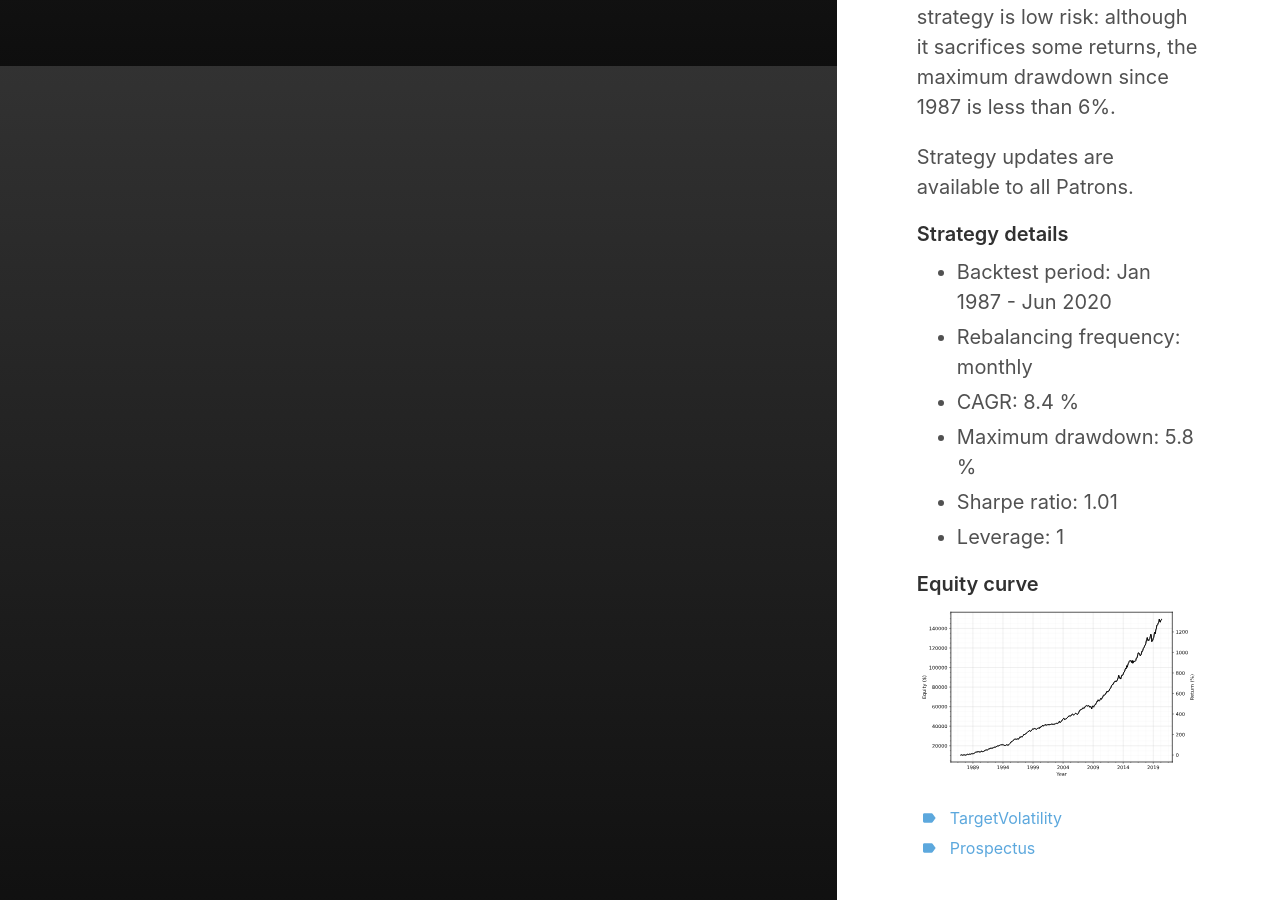
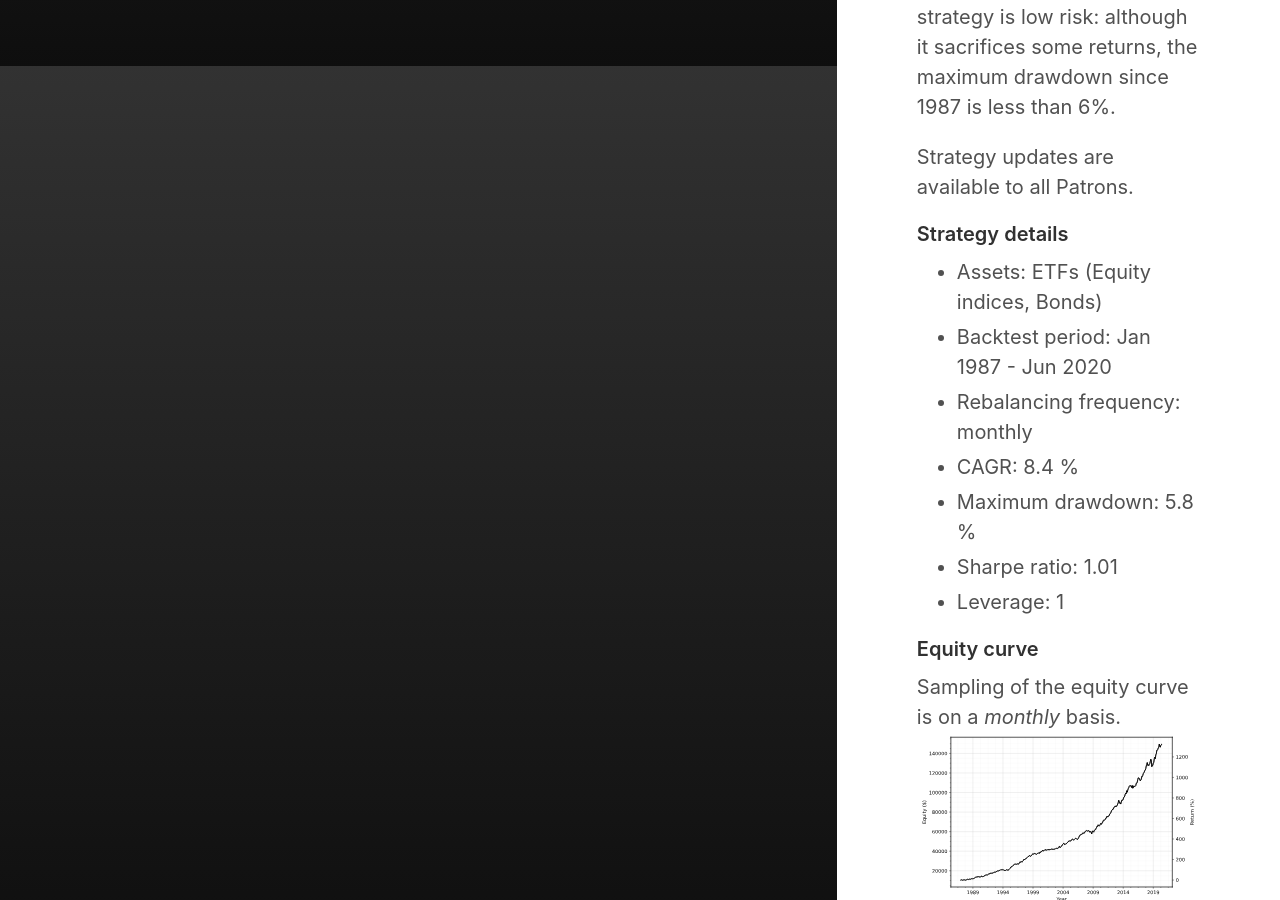
Before and after one commit to IthacaResearch/ithacaresearch.github.io, a Jekyll site: the page built from _posts/2019-07-12-Target-Volatility.md, in a window 1280 px wide and 900 px high, scrolled down 834 px. Built offline with Jekyll 4.4.1, drawn with Linux system fonts in a browser that asks for light colours.

Commit message:
Update 2019-07-12-Target-Volatility.md

```diff
--- a/_posts/2019-07-12-Target-Volatility.md
+++ b/_posts/2019-07-12-Target-Volatility.md
@@ -14,6 +14,7 @@ The main advantage of this strategy is low risk: although it sacrifices some ret
 Strategy updates are available to all Patrons.
 
 #### Strategy details
+* Assets: ETFs (Equity indices, Bonds)
 * Backtest period: Jan 1987 - Jun 2020
 * Rebalancing frequency: monthly
 * CAGR: 8.4 %
@@ -23,4 +24,5 @@ Strategy updates are available to all Patrons.
 
 
 #### Equity curve
+Sampling of the equity curve is on a _monthly_ basis.
 ![Target Volatility](/images/target_volatility_returns.svg)
```
